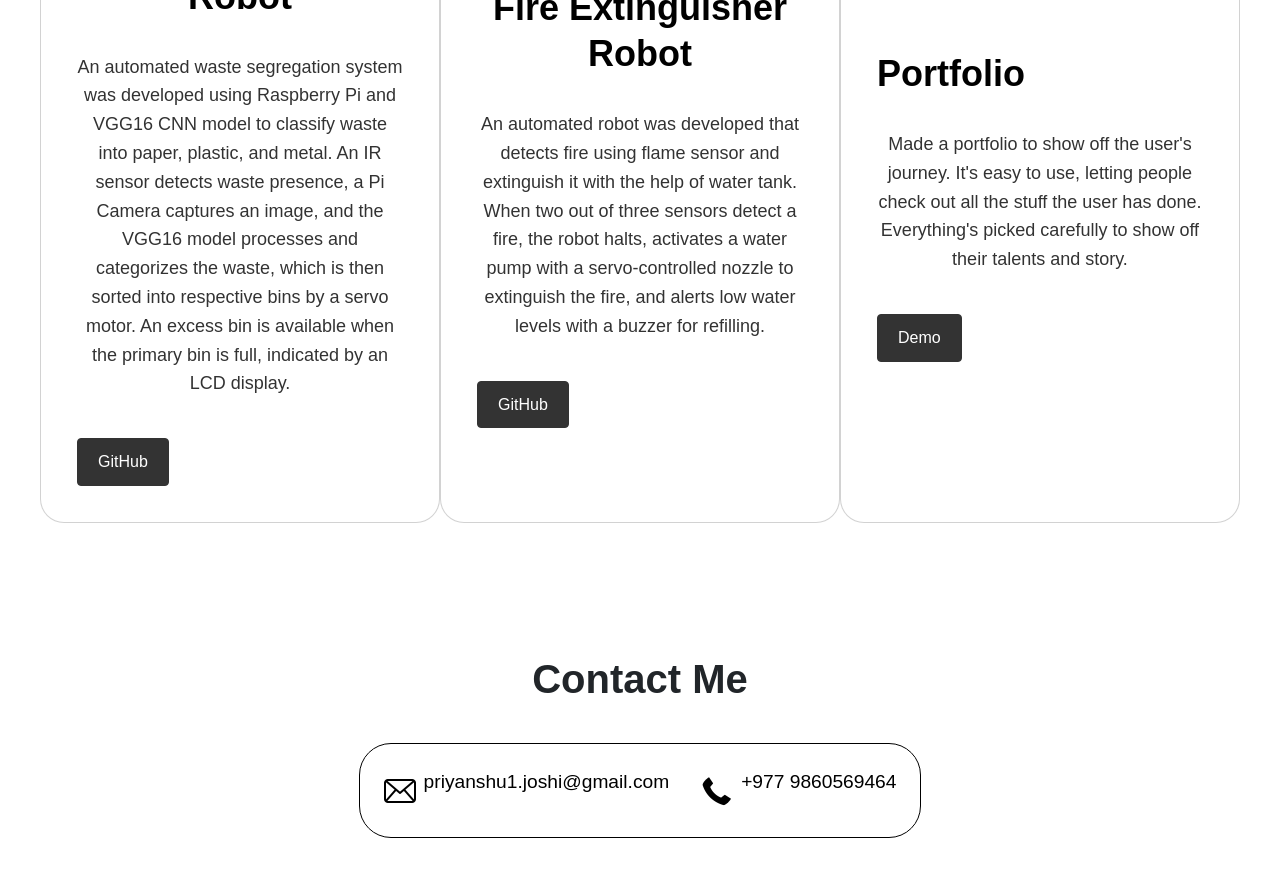
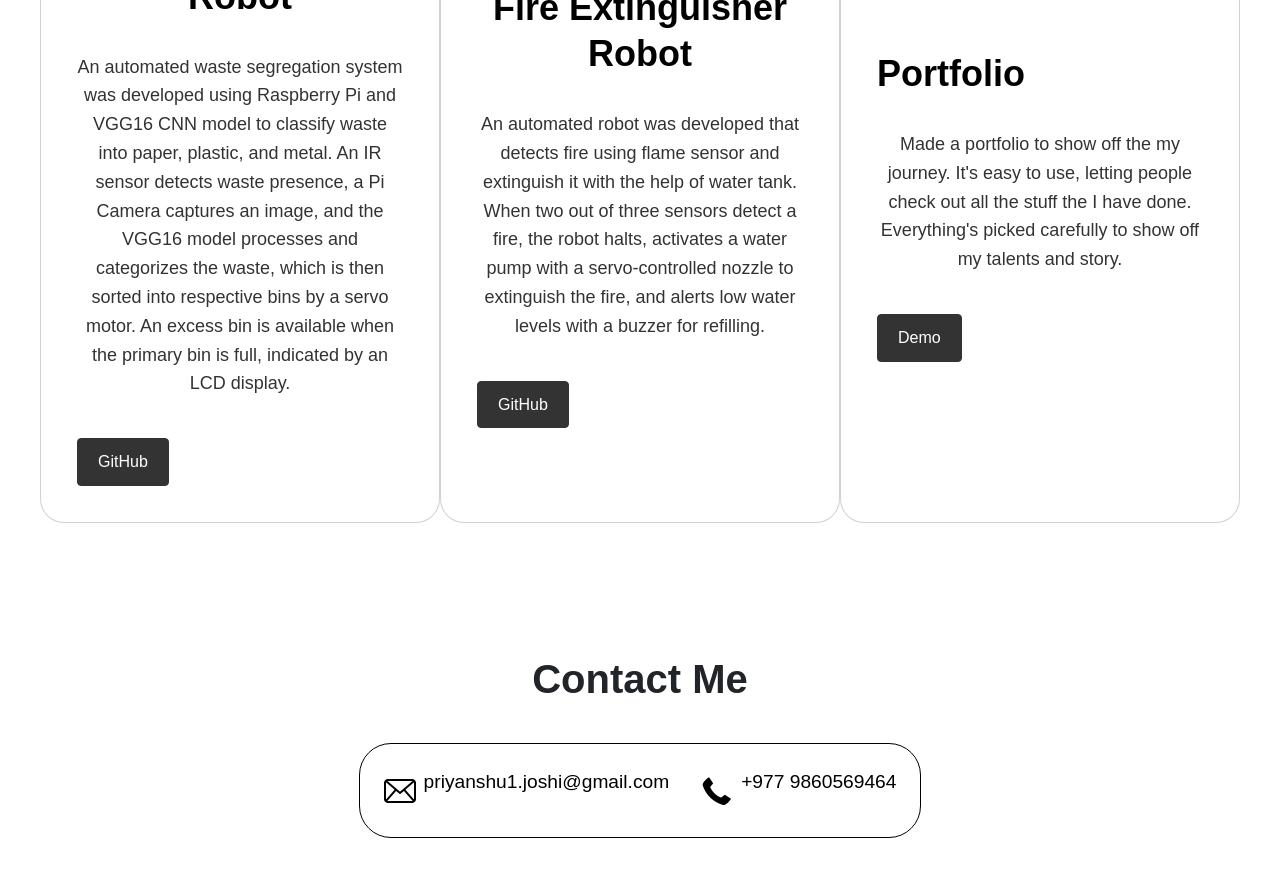
Before and after one commit to Yansh101/Portfolio, a React (Create React App) app: page / in a window 1280 px wide. Shown: the part 1820-2696 px from the top of the page. Built offline with nearby package versions, Linux system fonts and the light colour scheme.

Commit message:
Update Project.js

```diff
--- a/src/component/Landing pages/Project/Project.js
+++ b/src/component/Landing pages/Project/Project.js
@@ -18,7 +18,7 @@ function Project() {
     {
       title: "Portfolio",
       description:
-        "Made a portfolio to show off the user's journey. It's easy to use, letting people check out all the stuff the user has done. Everything's picked carefully to show off their talents and story.",
+        "Made a portfolio to show off the my journey. It's easy to use, letting people check out all the stuff the I have done. Everything's picked carefully to show off my talents and story.",
       demoLink: "#",
     },
   ];
```
